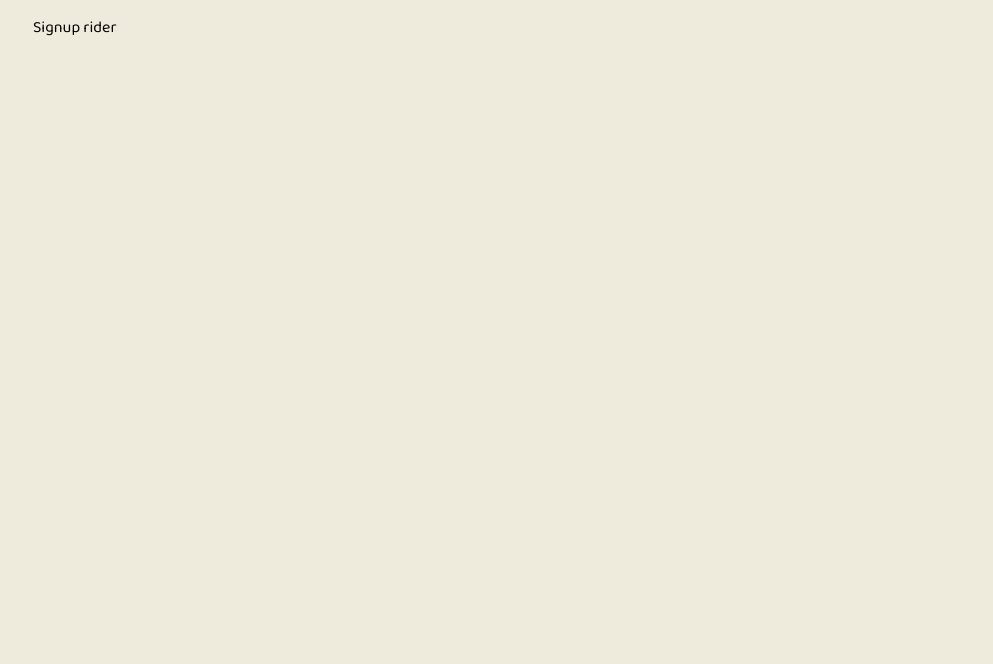
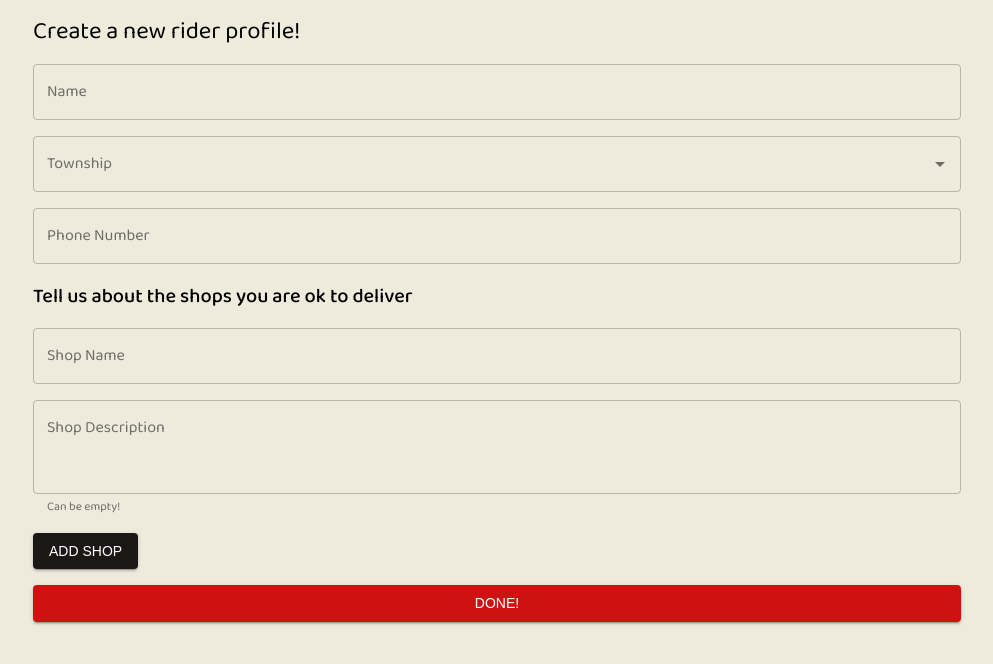
Before and after one commit to halchester/spring-delivery, a React (Create React App) app: page /rider/signup in a window 1280 px wide. Shown: the top 664 px of the page, without its empty margins (143-1136 px from the left). Built offline with nearby package versions, Linux system fonts and the light colour scheme.

Commit message:
feat: signupRider page and left 1 todo for that

```diff
--- a/package.json
+++ b/package.json
@@ -5,9 +5,11 @@
   "dependencies": {
     "@material-ui/core": "^4.11.3",
     "@material-ui/icons": "^4.11.2",
+    "@material-ui/lab": "^4.0.0-alpha.57",
     "@testing-library/jest-dom": "^5.11.4",
     "@testing-library/react": "^11.1.0",
     "@testing-library/user-event": "^12.1.10",
+    "formik": "^2.2.6",
     "react": "^17.0.1",
     "react-dom": "^17.0.1",
     "react-redux": "^7.2.2",
--- a/src/SignupRider/SignupRider.js
+++ b/src/SignupRider/SignupRider.js
@@ -1,16 +1,165 @@
-import { Box, makeStyles, Typography } from "@material-ui/core";
+import {
+  Box,
+  Button,
+  Chip,
+  makeStyles,
+  TextField,
+  Typography,
+} from "@material-ui/core";
+import { Formik } from "formik";
+import Autocomplete from "@material-ui/lab/Autocomplete";
+import townships from "./townships.js";
+import { useState } from "react";
 
-const useStyle = makeStyles({
+const useStyle = makeStyles((theme) => ({
   container: {
     marginTop: "0.5rem",
   },
-});
+  input: {
+    marginTop: "1rem",
+  },
+  chip: {
+    margin: theme.spacing(0.5),
+  },
+}));
 
 const SignupRider = () => {
   const classes = useStyle();
+  const [shopName, setShopName] = useState("");
+  const [shopDescription, setShopDescription] = useState("");
+  const [shops, setShops] = useState([]);
+
+  const addNewShopHandler = (e) => {
+    e.preventDefault();
+    setShops((prevShops) => [
+      ...prevShops,
+      {
+        name: shopName,
+        detail: shopDescription,
+      },
+    ]);
+    setShopName("");
+    setShopDescription("");
+  };
+
+  const handleDelete = (shopToDelete) => () => {
+    setShops((shop) => shop.filter((shop) => shop.name !== shopToDelete.name));
+  };
+
   return (
     <Box component="div" className={classes.container}>
-      <Typography>Signup rider</Typography>
+      <Typography variant="h5">Create a new rider profile!</Typography>
+      <Formik
+        initialValues={{
+          name: "",
+          township: "",
+          phoneNumber: "",
+          availableShops: [],
+        }}
+        onSubmit={async ({ name, township, phoneNumber, availableShops }) => {
+          availableShops = shops;
+          const payload = { name, township, availableShops, phoneNumber };
+          console.log(payload);
+        }}
+      >
+        {({
+          values,
+          errors,
+          touched,
+          handleChange,
+          handleBlur,
+          handleSubmit,
+          isSubmitting,
+          setFieldValue,
+        }) => (
+          <form onSubmit={handleSubmit}>
+            <TextField
+              value={values.name}
+              name="name"
+              label="Name"
+              variant="outlined"
+              className={classes.input}
+              onChange={handleChange}
+              fullWidth
+            />
+            <Autocomplete
+              name="township"
+              options={townships}
+              className={classes.input}
+              getOptionLabel={(option) => option.township_mm}
+              onChange={(e, newValue) => {
+                setFieldValue("township", newValue.township);
+              }}
+              renderInput={(params) => (
+                <TextField
+                  {...params}
+                  fullWidth
+                  label="Township"
+                  variant="outlined"
+                />
+              )}
+            />
+            <TextField
+              variant="outlined"
+              name="phoneNumber"
+              value={values.phoneNumber}
+              label="Phone Number"
+              className={classes.input}
+              onChange={handleChange}
+              fullWidth
+            />
+            <Typography variant="h6" className={classes.input}>
+              Tell us about the shops you are ok to deliver
+            </Typography>
+            {shops.map((shop, i) => (
+              <Chip
+                key={i}
+                label={shop.name}
+                onDelete={handleDelete(shop)}
+                className={classes.chip}
+              />
+            ))}
+            <TextField
+              variant="outlined"
+              value={shopName}
+              label="Shop Name"
+              className={classes.input}
+              onChange={(e) => setShopName(e.target.value)}
+              fullWidth
+            />
+            <TextField
+              variant="outlined"
+              // name="phoneNumber"
+              value={shopDescription}
+              label="Shop Description"
+              helperText="Can be empty!"
+              multiline
+              rows={3}
+              className={classes.input}
+              onChange={(e) => setShopDescription(e.target.value)}
+              fullWidth
+            />
+            <Button
+              variant="contained"
+              color="primary"
+              className={classes.input}
+              onClick={(e) => addNewShopHandler(e)}
+            >
+              Add shop
+            </Button>
+            <Button
+              type="submit"
+              fullWidth
+              onClick={handleSubmit}
+              color="secondary"
+              variant="contained"
+              className={classes.input}
+            >
+              Done!
+            </Button>
+          </form>
+        )}
+      </Formik>
     </Box>
   );
 };
@@ -18,6 +167,6 @@ const SignupRider = () => {
 export default SignupRider;
 
 // TODOS:
-// []: formik form with kind of data fields in data.js
+// [x]: formik form with kind of data fields in data.js
+// [x]: add new restaurants with idk what to call that( click to add new field)
 // []: photo or without photo? think with photo is better for person validation
-// []: add new restaurants with idk what to call that( click to add new field)
--- /dev/null
+++ b/src/SignupRider/townships.js
@@ -0,0 +1,59 @@
+module.exports = [
+  { township: "Thongwa", township_mm: "သုံးခွ" },
+  { township: "Kyauktan", township_mm: "ကျောက်တန်း" },
+  { township: "Insein", township_mm: "အင်းစိန်" },
+  { township: "Hmawbi", township_mm: "မှော်ဘီ" },
+  { township: "Kayan", township_mm: "ခရမ်း" },
+  {
+    township: "Dagon Myothit (North)",
+    township_mm: "ဒဂုံမြို့သစ်မြောက်ပိုင်း",
+  },
+  { township: "Pazundaung", township_mm: "ပုဇွန်တောင်" },
+  { township: "Kungyangon", township_mm: "ကွမ်းခြံကုန်း" },
+  { township: "Kyauktada", township_mm: "ကျောက်တံတား" },
+  { township: "Lanmadaw", township_mm: "လမ်းမတော်" },
+  { township: "Hlegu", township_mm: "လှည်းကူး" },
+  { township: "Htantabin", township_mm: "ထန်းတပင်" },
+  { township: "Botahtaung", township_mm: "ဗိုလ်တထောင်" },
+  { township: "Mayangone", township_mm: "မရမ်းကုန်း" },
+  { township: "Kyeemyindaing", township_mm: "ကြည့်မြင်တိုင်" },
+  { township: "Latha", township_mm: "လသာ" },
+  { township: "Mingalartaungnyunt", township_mm: "မင်္ဂလာတောင်ညွန်" },
+  { township: "Tamwe", township_mm: "တာမွေ" },
+  { township: "Thaketa", township_mm: "သာကေတ" },
+  {
+    township: "Dagon Myothit (East)",
+    township_mm: "ဒဂုံမြို့သစ်အရှေ့ပိုင်း",
+  },
+  { township: "Ahlone", township_mm: "အလုံ" },
+  { township: "Shwepyithar", township_mm: "ရွှေပြည်သာ" },
+  { township: "Sanchaung", township_mm: "စမ်းချောင်း" },
+  { township: "Kawhmu", township_mm: "ကော့မှုး" },
+  { township: "North Okkalapa", township_mm: "မြောက်ဥက္ကလာပ" },
+  { township: "Cocokyun", township_mm: "ကိုကိုးကျွန်း" },
+  { township: "Yankin", township_mm: "ရန်ကင်း" },
+  { township: "Thanlyin", township_mm: "သန်လျှင်" },
+  { township: "Mingaladon", township_mm: "မင်္ဂလာဒုံ" },
+  {
+    township: "Dagon Myothit (South)",
+    township_mm: "ဒဂုံမြို့သစ်တောင်ပိုင်း",
+  },
+  { township: "Kamaryut", township_mm: "ကမာရွတ်" },
+  { township: "Thingangyun", township_mm: "သင်္ဃန်းကျွန်း" },
+  { township: "Bahan", township_mm: "ဗဟန်း" },
+  { township: "Dawbon", township_mm: "ဒေါပုံ" },
+  { township: "Pabedan", township_mm: "ပန်းပဲတန်း" },
+  { township: "Twantay", township_mm: "တွံတေး" },
+  { township: "Seikgyikanaungto", township_mm: "ဆိပ်ကြီးခနောင်တို" },
+  { township: "Dagon", township_mm: "ဒဂုံ" },
+  { township: "Seikkan", township_mm: "ဆိပ်ကမ်း" },
+  { township: "South Okkalapa", township_mm: "တောင်ဥက္ကလာပ" },
+  { township: "Taikkyi", township_mm: "တိုက်ကြီး" },
+  { township: "Hlaing", township_mm: "လှိုင်" },
+  { township: "Dala", township_mm: "ဒလ" },
+  { township: "Hlaingtharya", township_mm: "လှိုင်သာယာ" },
+  {
+    township: "Dagon Myothit (Seikkan)",
+    township_mm: "ဒဂုံမြို့သစ်ဆိပ်ကမ်း",
+  },
+];
--- a/src/pages/Home.js
+++ b/src/pages/Home.js
@@ -27,7 +27,7 @@ const Home = () => {
       </Typography>
       <Box className={classes.chooseContainer}>
         <Button
-          variant="outlined"
+          variant="contained"
           className={classes.button}
           color="secondary"
           fullWidth
@@ -36,7 +36,7 @@ const Home = () => {
           Rider
         </Button>
         <Button
-          variant="outlined"
+          variant="contained"
           className={classes.button}
           color="secondary"
           fullWidth
```
Also changed, not shown: 1 other file (tests, documents, lock files or other folders).
